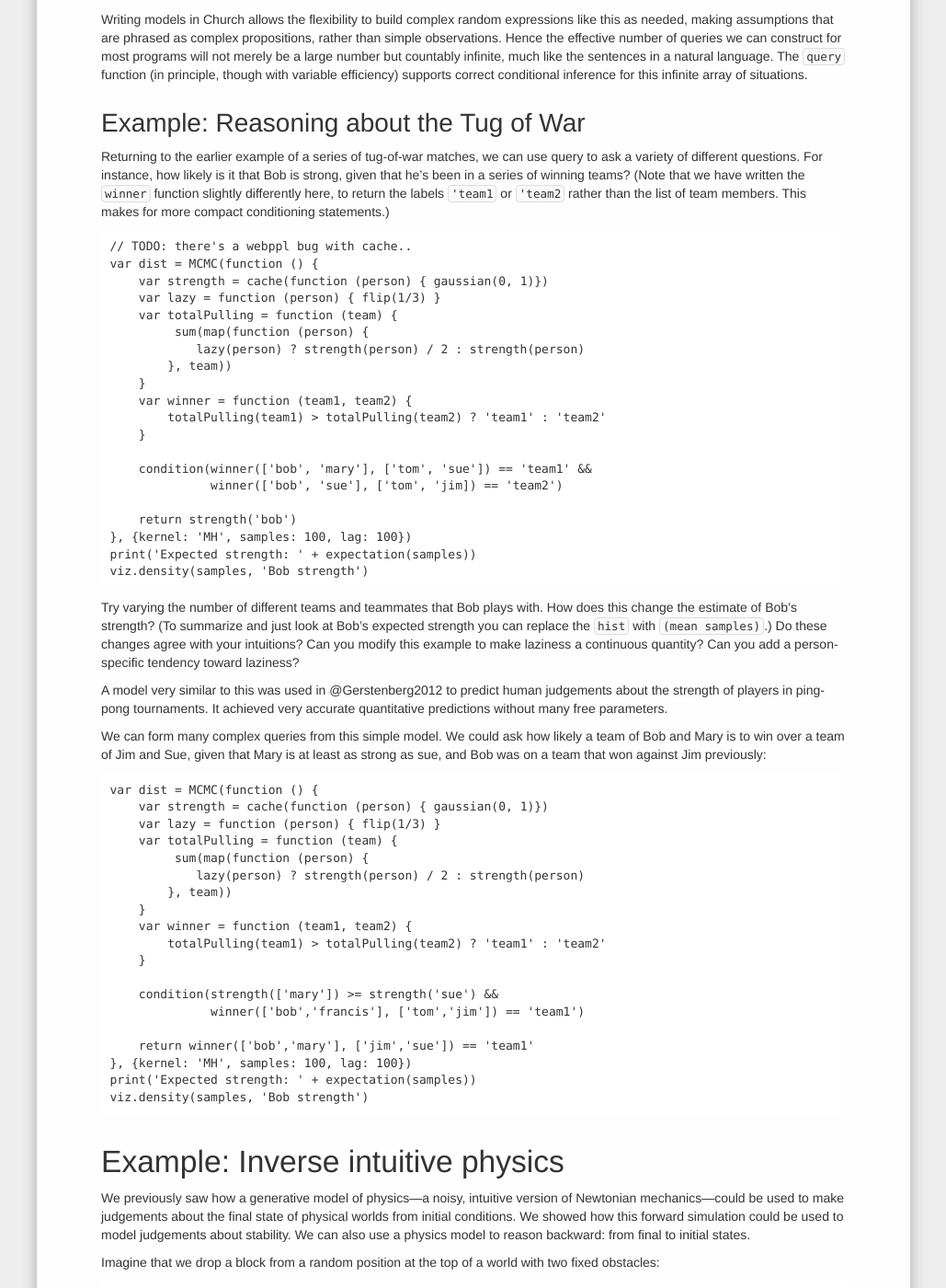
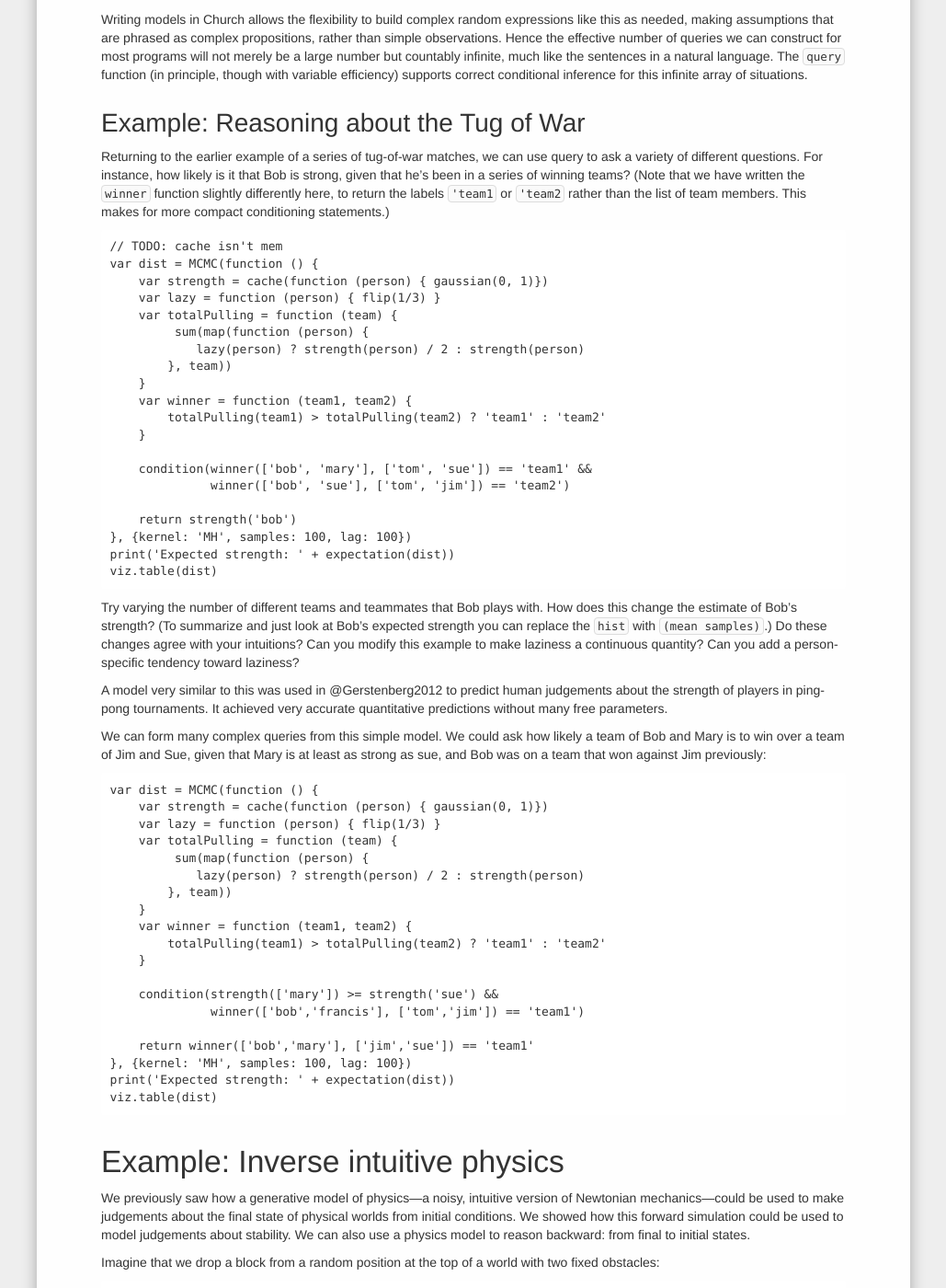
Before and after one commit to probmods/probmods2, a Jekyll site: the page built from chapters/03-conditioning.md, in a window 1280 px wide and 1400 px high, scrolled down 5094 px. Shown: the whole window at 92% size, without its empty margins (125-1154 px from the left). Built offline with Jekyll 4.4.1, drawn with Linux system fonts in a browser that asks for light colours; nearby versions of some CDN libraries; library files that are not in the unit come from our copies; a script that is not in the unit is left out; some of the changed text lies outside the part shown.

Commit message:
Adapt chapter 3 for webppl 0.7.0-a57eea7

```diff
--- a/chapters/03-conditioning.md
+++ b/chapters/03-conditioning.md
@@ -221,7 +221,7 @@
 Returning to the earlier example of a series of tug-of-war matches, we can use query to ask a variety of different questions. For instance, how likely is it that Bob is strong, given that he's been in a series of winning teams? (Note that we have written the `winner` function slightly differently here, to return the labels `'team1` or `'team2` rather than the list of team members.  This makes for more compact conditioning statements.)
 
 ~~~~
-// TODO: there's a webppl bug with cache..
+// TODO: cache isn't mem
 var dist = MCMC(function () {
     var strength = cache(function (person) { gaussian(0, 1)})
     var lazy = function (person) { flip(1/3) }
@@ -235,12 +235,12 @@
     }
 
     condition(winner(['bob', 'mary'], ['tom', 'sue']) == 'team1' &&
-              winner(['bob', 'sue'], ['tom', 'jim]) == 'team2')
+              winner(['bob', 'sue'], ['tom', 'jim']) == 'team2')
 
     return strength('bob')
 }, {kernel: 'MH', samples: 100, lag: 100})
-print('Expected strength: ' + expectation(samples))
-viz.density(samples, 'Bob strength')
+print('Expected strength: ' + expectation(dist))
+viz.table(dist)
 ~~~~
 
 Try varying the number of different teams and teammates that Bob plays with. How does this change the estimate of Bob's strength?
@@ -270,8 +270,8 @@
 
     return winner(['bob','mary'], ['jim','sue']) == 'team1'
 }, {kernel: 'MH', samples: 100, lag: 100})
-print('Expected strength: ' + expectation(samples))
-viz.density(samples, 'Bob strength')
+print('Expected strength: ' + expectation(dist))
+viz.table(dist)
 ~~~~
 
 # Example: Inverse intuitive physics
@@ -485,6 +485,8 @@
     condition(cough && chestPain && shortnessOfBreath)
     return {lungCancer: lungCancer, TB: TB}
 }, {samples: 1000, lag: 100})
+
+viz.auto(dist)
 ~~~~
 
 Under this model, a patient with coughing, chest pain and shortness of breath is likely to have either lung cancer or TB.  Modify the above code to see how these conditional inferences shift if you also know that the patient smokes or works in a hospital (where they could be exposed to various infections, including many worse infections than the typical person encounters).  More generally, the causal structure of knowledge representation in a probabilistic program allows us to model intuitive theories that can grow in complexity continually over a lifetime, adding new knowledge without bound.
```
Also changed, not shown: other parts of chapters/03-conditioning.md (+4 -4 lines).
